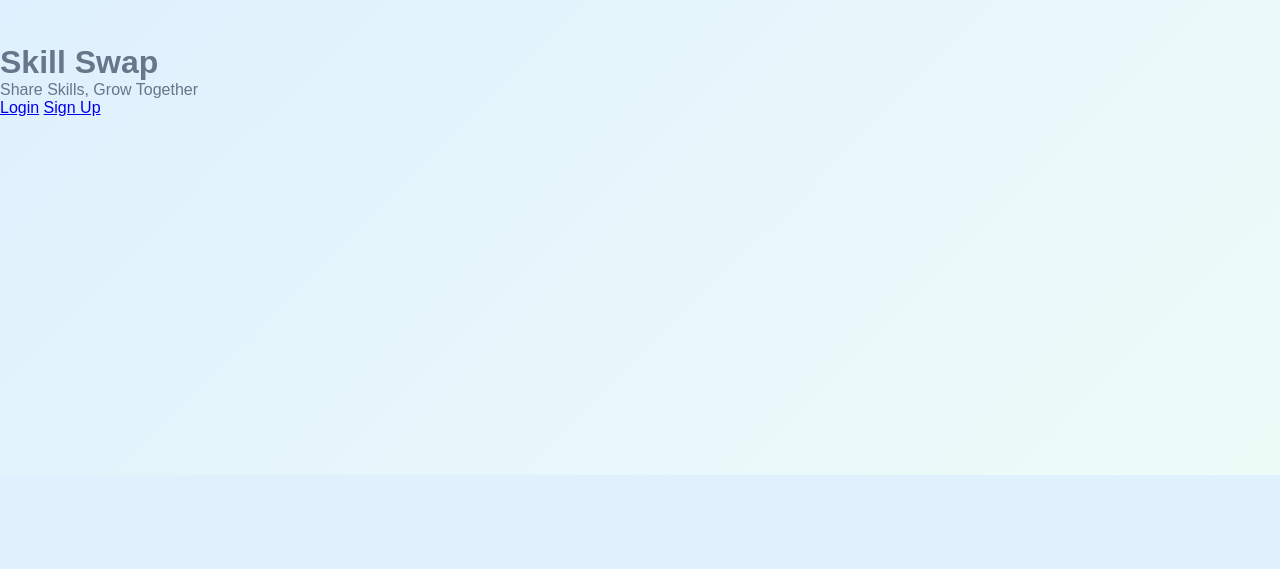
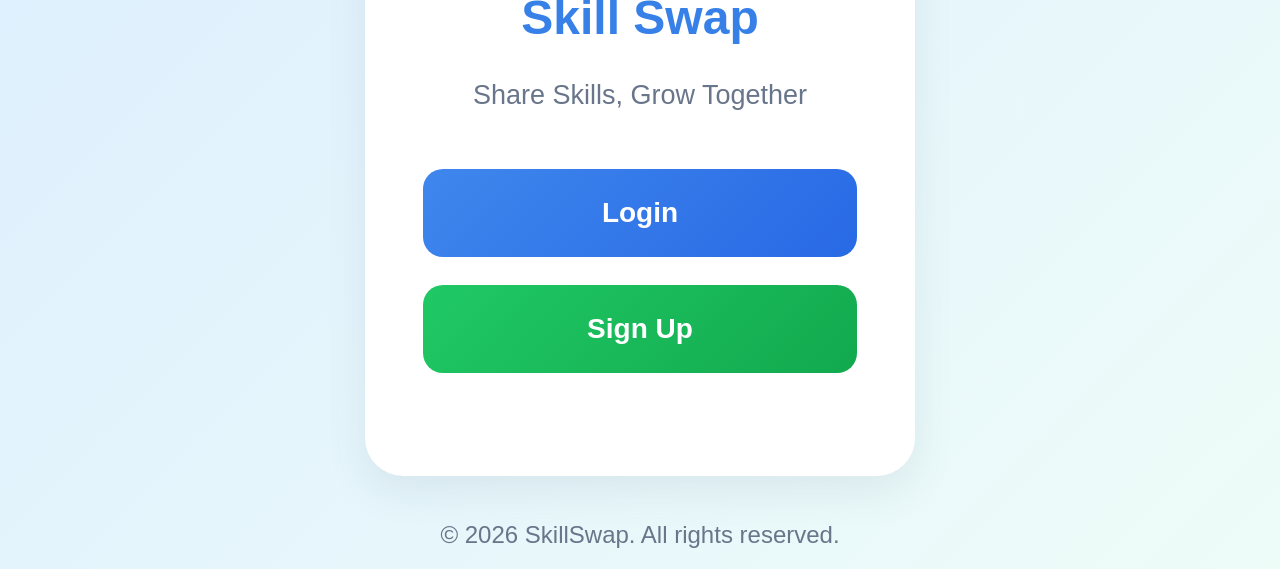
Before and after one commit to emma5004/Skillswap-, a Flask app: page / in a window 1280 px wide. Shown: the part 325-894 px from the top of the page. Before the commit the page ends 800 px from the top, so only its background shows below. Run offline with Flask 3, Linux system fonts and the light colour scheme.

Commit message:
Revamp home page layout and styling

```diff
--- a/templates/home.html
+++ b/templates/home.html
@@ -1,14 +1,47 @@
 {% extends "base.html" %}
+
 {% block content %}
-<div class="container">
-    <div class="card">
-        <div class="logo">
-            <img src="https://cdn-icons-png.flaticon.com/512/921/921347.png" alt="Skill Swap Logo">
-        </div>
-        <h1>Skill Swap</h1>
-        <p>Share Skills, Grow Together</p>
-        <a href="/login" class="btn btn-login">Login</a>
-        <a href="/signup" class="btn btn-signup">Sign Up</a>
+
+<div class="page">
+
+    <div class="home-card">
+
+        <!-- Skill Swap Logo -->
+        <img
+            src="{{ url_for('static', filename='logo.png') }}"
+            alt="Skill Swap Logo"
+            class="logo"
+        >
+
+        <!-- Title -->
+        <h1 class="home-title">
+            Skill Swap
+        </h1>
+
+        <!-- Tagline -->
+        <p class="home-subtitle">
+            Share Skills, Grow Together
+        </p>
+
+        <!-- Login -->
+        <a href="/login"
+           class="home-button login-button">
+            Login
+        </a>
+
+        <!-- Sign Up -->
+        <a href="/signup"
+           class="home-button signup-button">
+            Sign Up
+        </a>
+
     </div>
+
+    <!-- Footer -->
+    <div class="footer">
+        © 2026 SkillSwap. All rights reserved.
+    </div>
+
 </div>
+
 {% endblock %}
```
